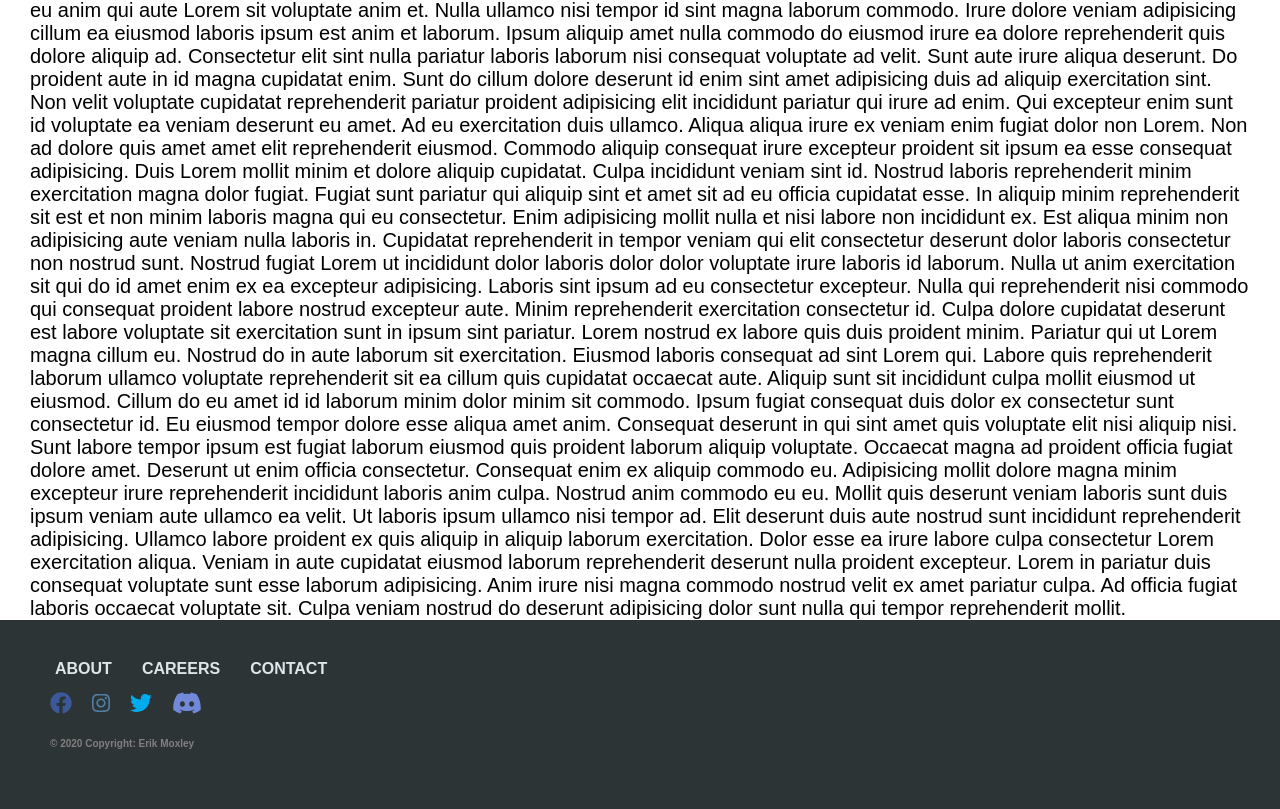
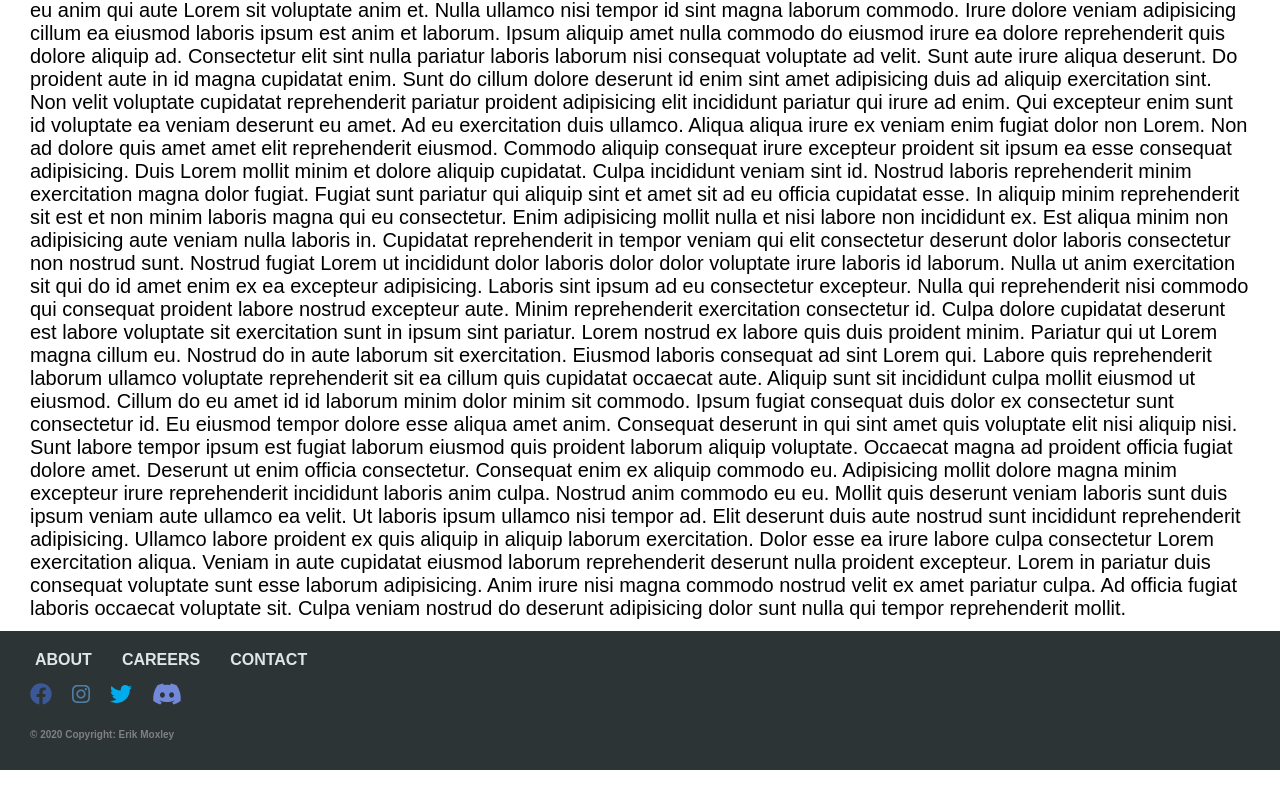
Before and after one commit to ErikMoxley/lanxang, a React (Create React App) app: page / in a window 1280 px wide. Shown: the part 701-1510 px from the top of the page. After the commit the page ends 1471 px from the top, so only its background shows below. Built offline with nearby package versions, Linux system fonts and the light colour scheme.

Commit message:
update correct footer css

```diff
--- a/src/App.css
+++ b/src/App.css
@@ -1,8 +1,21 @@
+* {
+  box-sizing: border-box;
+}
+*:before,
+*:after {
+  box-sizing: border-box;
+}
+
 .container {
   padding-top: 8em;
   padding-bottom: 0rem;
   padding-left: 3rem;
   padding-right: 3rem;
+  min-height: 100vh;
+  overflow: hidden;
+  display: block;
+  position: relative;
+  padding-bottom: 50px; /* height of your footer */
 }
 @media (max-width: 669px) {
   .container {
@@ -11,43 +24,11 @@
 }
 
 .page {
-  min-height: 53vh;
+  padding-bottom: 10rem;
+  min-height: 40vh;
 }
-
-#footer-container {
-  background-color: #2d3436;
-  font-size: medium;
-  min-height: 25vh;
-  padding: 0;
-  margin: 0;
-  bottom: 0;
-  width: 100%;
-  height: 18rem;
+@media (max-width: 669px) {
+  .page {
+    min-height: 68vh;
+  }
 }
-
-.footerContent {
-  padding: 4rem;
-}
-
-.footerLinks {
-  color: #dfe6e9;
-  text-transform: uppercase;
-  font-weight: 600;
-  border-bottom: 1px solid transparent;
-  margin: 0 1.5rem;
-  transition: all 300ms linear 0s;
-  text-decoration: none;
-  cursor: pointer;
-}
-
-.footerLinks:hover {
-  color: #69b7d6;
-  border-bottom: 1px solid #69b7d6;
-}
-
-.footer-copyright {
-  color: gray;
-  font-size: 10px;
-  font-weight: 900;
-  padding: 1rem;
-}
--- a/src/App.js
+++ b/src/App.js
@@ -47,8 +47,8 @@
             <Route exact path="/careers" component={Careers} />
             */} */}
           </Switch>
+          <Footer />
         </div>
-        <Footer />
       </BrowserRouter>
     );
   }
--- a/src/components/Footer.js
+++ b/src/components/Footer.js
@@ -8,6 +8,7 @@
   faTwitter,
   faFacebook
 } from "@fortawesome/free-brands-svg-icons";
+import "../styles/Footer.css";
 
 const Footer = () => (
   <div className="footerDiv">
--- /dev/null
+++ b/src/styles/Footer.css
@@ -0,0 +1,41 @@
+footer {
+  position: absolute;
+  margin-left: -3rem;
+  bottom: 0;
+  width: 100%;
+}
+
+#footer-container {
+  background-color: #2d3436;
+  font-size: medium;
+  position: absolute;
+  bottom: 0;
+  width: 100%;
+}
+
+.footerContent {
+  padding: 2rem;
+}
+
+.footerLinks {
+  color: #dfe6e9;
+  text-transform: uppercase;
+  font-weight: 600;
+  border-bottom: 1px solid transparent;
+  margin: 0 1.5rem;
+  transition: all 300ms linear 0s;
+  text-decoration: none;
+  cursor: pointer;
+}
+
+.footerLinks:hover {
+  color: #69b7d6;
+  border-bottom: 1px solid #69b7d6;
+}
+
+.footer-copyright {
+  color: gray;
+  font-size: 10px;
+  font-weight: 900;
+  padding: 1rem;
+}
--- a/src/styles/Global.js
+++ b/src/styles/Global.js
@@ -14,6 +14,8 @@
 
   html {
     font-size: 62.5%;
+    height: 100%;
+    position: relative;
   }
 
   body {
@@ -21,6 +23,10 @@
     font-family: 'Montserrat', sans-serif;
     font-size: 20px;
     z-index: 1;
+    height: 100%;
+    position: relative;
+    height: 100%;
+    position: relative;
   }
 `;
 
```
